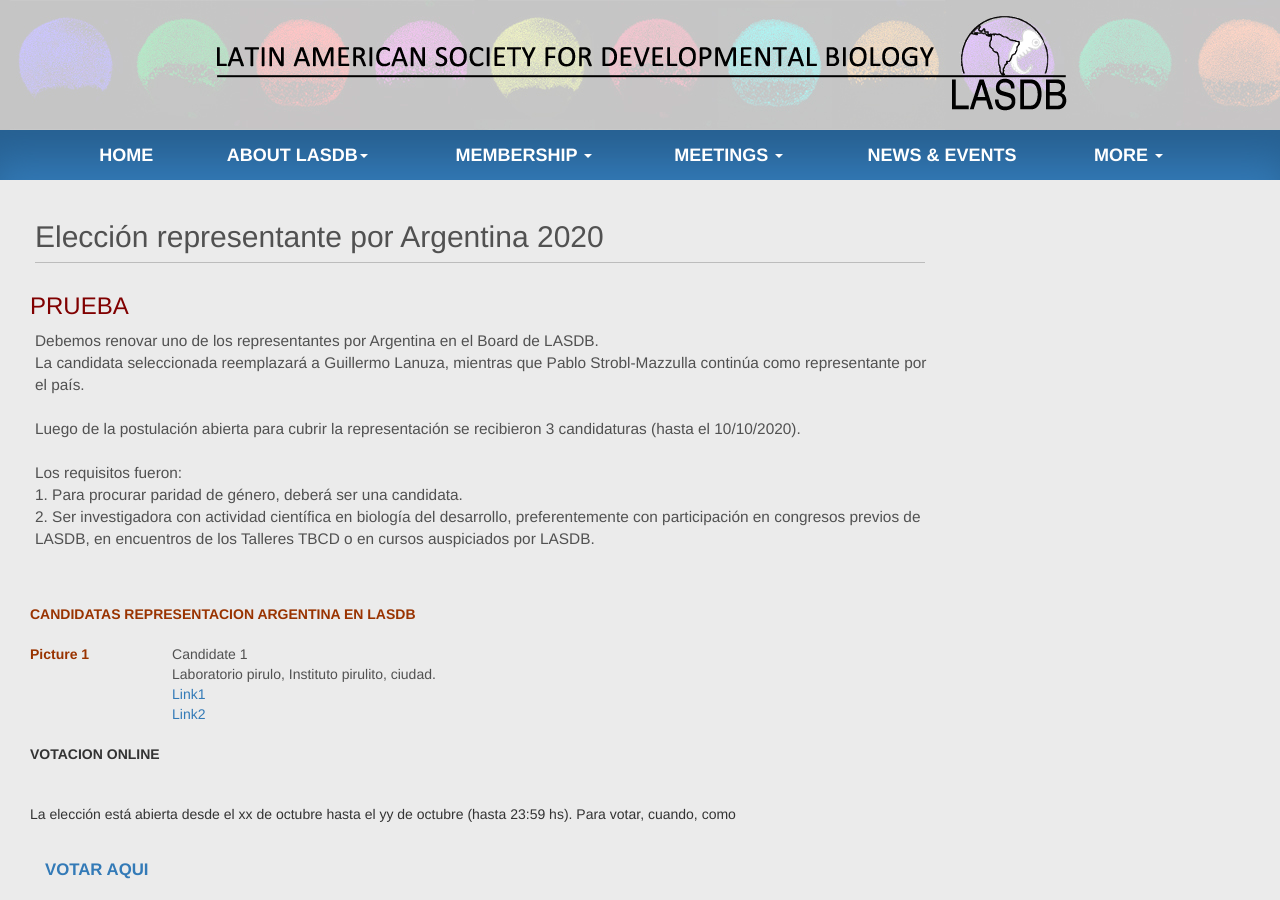
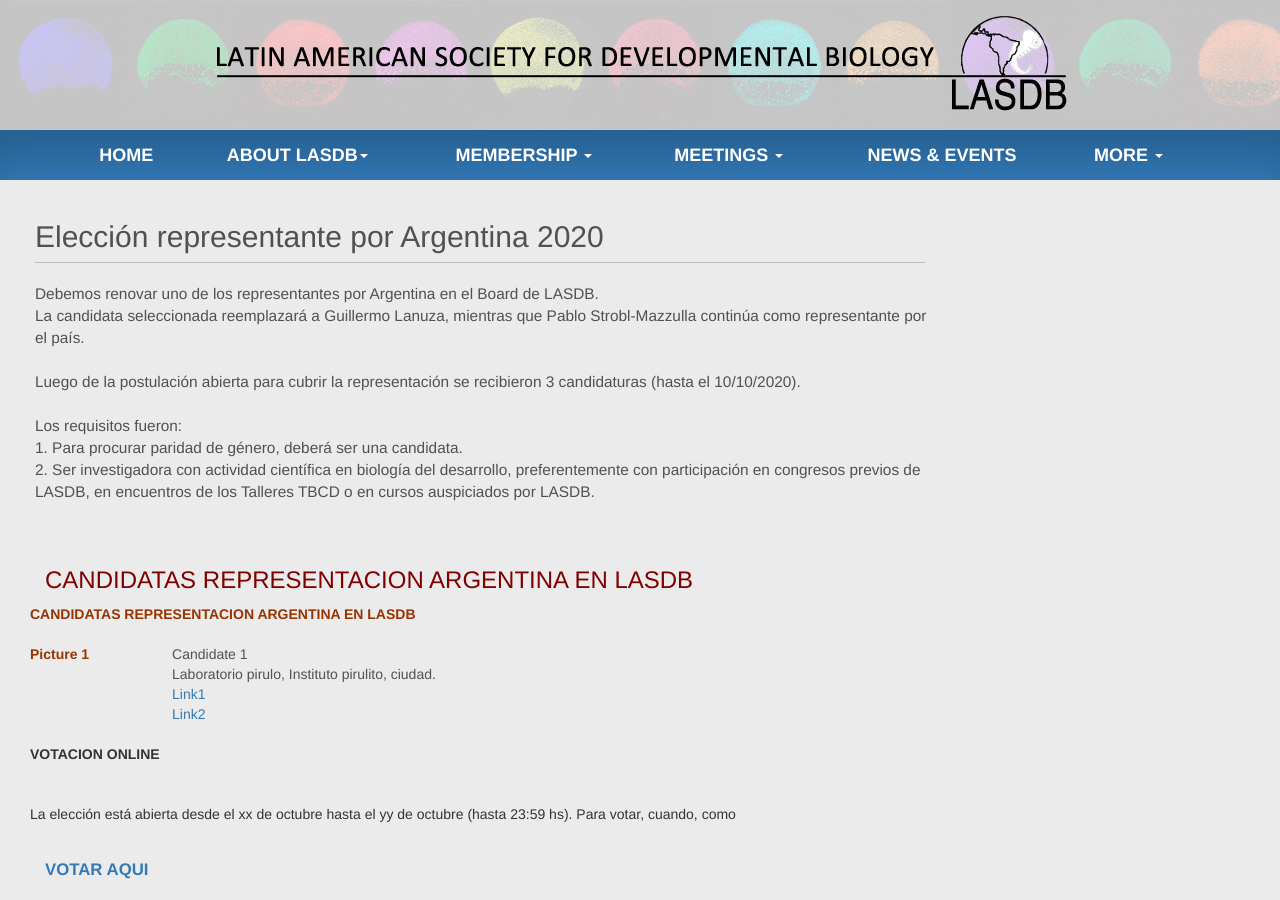
Before and after one commit to lasdb/lasdb.github.io, a Jekyll site: the page built from pages/Argentina-representante-2020.html, in a window 1280 px wide and 900 px high. Built offline with Jekyll 4.4.1, drawn with Linux system fonts in a browser that asks for light colours; nearby versions of some CDN libraries.

Commit message:
Update Argentina-representante-2020.html

```diff
--- a/pages/Argentina-representante-2020.html
+++ b/pages/Argentina-representante-2020.html
@@ -4,9 +4,6 @@
 
 <h2 class="page-header">Elección representante por Argentina 2020</h2>
 
-        <div class="panel-heading">
-            <h3 class="meeting-title">PRUEBA</h3>
-        </div>
         <div class="panel-body" style="padding-top:0;">
             <p style="font-weight: ; font-size: 1.1em;">Debemos renovar uno de los representantes por Argentina en el Board de LASDB. <br>
             La candidata seleccionada reemplazará a Guillermo Lanuza, mientras que Pablo Strobl-Mazzulla continúa como representante por el país. <br><br>
@@ -27,6 +24,10 @@
             <br><br>
         </p>
 -->
+
+        <div class="panel-heading">
+            <h3 class="meeting-title">CANDIDATAS REPRESENTACION ARGENTINA EN LASDB</h3>
+        </div>
         <div class="xg_module">
 <div class="xg_module_body wpage">
 <div id="page-content" class="description"><div class="xg_user_generated"><strong><span style="color: #993300;" class="text_bco">CANDIDATAS REPRESENTACION ARGENTINA EN LASDB</span></strong><span class="texto_layer"><br>
```
